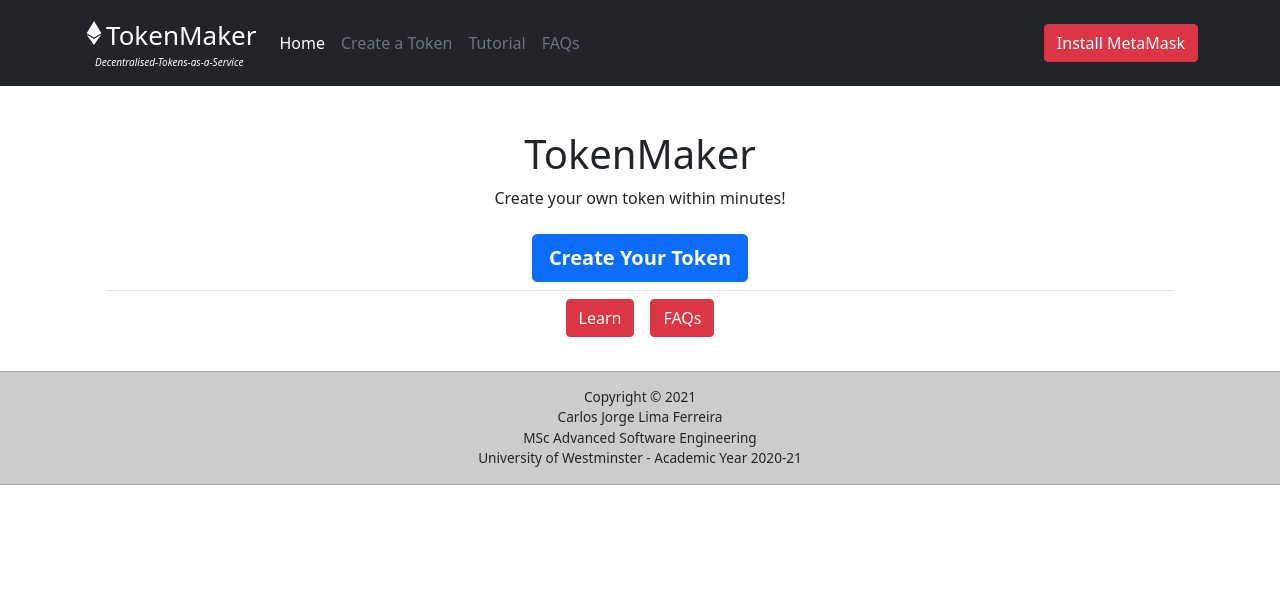
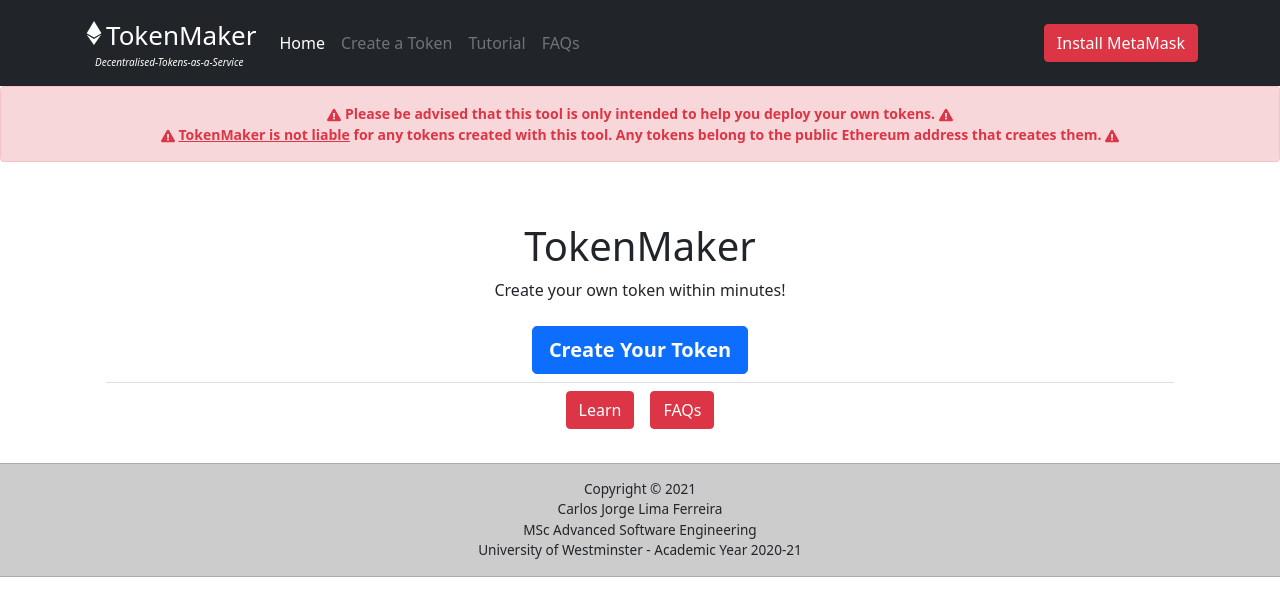
Before and after one commit to cajogos/tokenmaker.xyz, a Next.js app: page / in a window 1280 px wide. Shown: the top 616 px of the page. Built offline with nearby package versions, Linux system fonts and the light colour scheme.

Commit message:
Added Disclaimer to the site

```diff
--- /dev/null
+++ b/components/Disclaimer.tsx
@@ -0,0 +1,15 @@
+import { FaExclamationTriangle } from 'react-icons/fa';
+
+// This is the disclaimer message presented on the top of the application
+const Disclaimer = () =>
+{
+    return (
+        <div className="alert alert-danger text-center small fw-bold text-danger">
+            <FaExclamationTriangle /> Please be advised that this tool is only intended to help you deploy your own tokens. <FaExclamationTriangle />
+            <br />
+            <FaExclamationTriangle /> <u>TokenMaker is not liable</u> for any tokens created with this tool. Any tokens belong to the public Ethereum address that creates them. <FaExclamationTriangle />
+        </div>
+    );
+};
+
+export default Disclaimer;
--- a/components/Layout.tsx
+++ b/components/Layout.tsx
@@ -1,6 +1,7 @@
 import Head from 'next/head';
 import Header from './Header';
 import Footer from './Footer';
+import Disclaimer from './Disclaimer';
 
 type LayoutProps = {
     children: JSX.Element
@@ -16,6 +17,7 @@ const Layout = ({ children }: LayoutProps) =>
                 <meta name="robots" content="noindex" />
             </Head>
             <Header />
+            <Disclaimer />
             <div className="content-wrapper container">{children}</div>
             <Footer />
         </>
```
